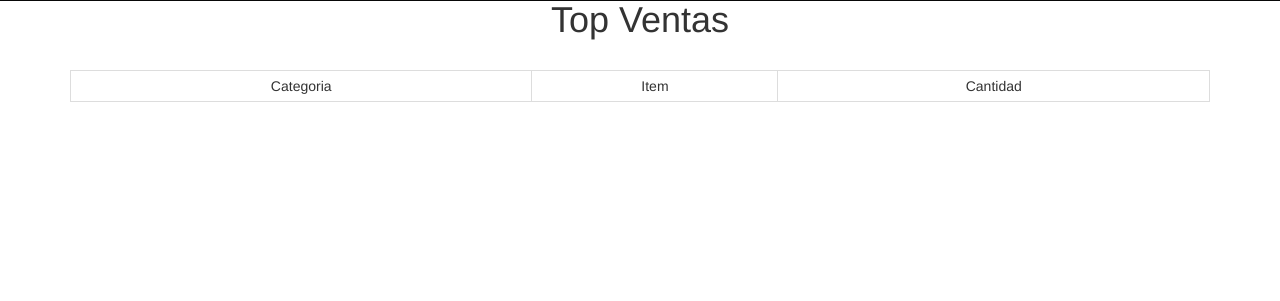
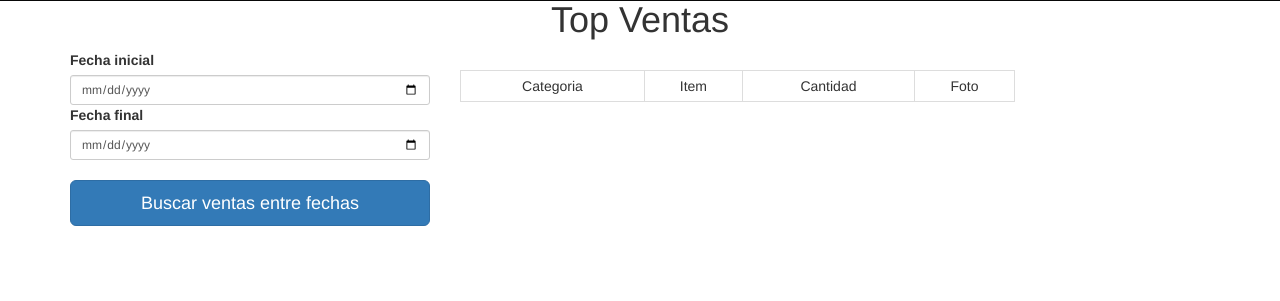
Before and after one commit to JeffreyLovelace/jauzled.com, a PHP site: page /Vistas/top.php in a window 1280 px wide. Shown: the part 80-381 px from the top of the page. Run offline with PHP 8.4, Linux system fonts and the light colour scheme; the visitor is signed in with stand-in values (Sample User, id 1); data that the repository does not hold is empty.

Commit message:
aumente fechas en Top Productos

```diff
--- a/Vistas/Reportes/tablaReportes.php
+++ b/Vistas/Reportes/tablaReportes.php
@@ -49,7 +49,9 @@
 </tr>
 
 <?php
+    $mTotal=0;
     while ($ver=mysqli_fetch_row($result)):
+
 ?>
 <tr>
     <td><?php echo $ver[4] ?></td>
@@ -73,6 +75,10 @@
 
 </tr>
 <?php
+    $mTotal+=$tot;
     endwhile;
 ?>
 </table>
+<?php
+    echo " <h2>TOTAL: $mTotal</h2>"
+?>
--- a/Vistas/Top/tablaTop.php
+++ b/Vistas/Top/tablaTop.php
@@ -9,8 +9,11 @@
         $dt->setTimestamp($timestamp); //adjust the object to correct timestamp
 
         $mes = $dt->format('m');
-
-        $sql="select c.categoria, a.item, SUM(b.cantidad) from producto a, detalleVentas b, categoria c, ventas d where d.id_venta=b.id_venta and a.id_producto=b.id_producto and c.id_categoria=a.id_categoria and month(d.fecha)=$mes group by(a.item) order by SUM(b.cantidad) DESC;";
+        if($_GET['dato']==1){
+            $sql="select c.categoria, a.item, SUM(b.cantidad), a.imagen from producto a, detalleVentas b, categoria c, ventas d where d.id_venta=b.id_venta and a.id_producto=b.id_producto and c.id_categoria=a.id_categoria and month(d.fecha)=$mes group by(a.item) order by SUM(b.cantidad) DESC;";
+        }else{
+            $sql="select c.categoria, a.item, SUM(b.cantidad) a.imagen from producto a, detalleVentas b, categoria c, ventas d where d.id_venta=b.id_venta and a.id_producto=b.id_producto and c.id_categoria=a.id_categoria and d.fecha BETWEEN '".$_GET['ini']."' AND '".$_GET['fin']."'  group by(a.item) order by SUM(b.cantidad) DESC;";
+        }
         $result=mysqli_query($conexion,$sql);
 ?>
 <br>
@@ -20,6 +23,7 @@
     <td>Categoria</td>
     <td>Item</td>
     <td>Cantidad</td>
+    <td>Foto</td>
 </tr>
 
 <?php
@@ -30,6 +34,7 @@
     <td><?php echo $ver[0] ?></td>
     <td><?php echo $ver[1] ?></td>
     <td><?php echo $ver[2] ?></td>
+    <td><img src="<?php echo $ver[3] ?>" alt=""></td>
 
 </tr>
 <?php
--- a/Vistas/top.php
+++ b/Vistas/top.php
@@ -14,7 +14,19 @@
                 <h1>Top Ventas</h1>
             </div>
             <div class="row">
-                <div class="col-sm-12">
+                <div class="col-sm-4">
+                    <form id="frmReporte">
+                            <label>Fecha inicial</label>
+                            <input type="date" id="fechaIni" name="fechaIni" class="form-control input-sm">
+
+                            <label>Fecha final</label>
+                            <input type="date" id="fechaFin" name="fechaFin" class="form-control input-sm">
+                            <br>
+                            <span class="btn btn-primary btn-lg btn-block" id="btnBuscarFecha">Buscar ventas entre fechas</span>
+                    </form>
+                </div>
+
+                <div class="col-sm-6">
                     <div id="tablaTopLoad"></div>
                 </div>
             </div>
@@ -26,8 +38,11 @@
 //Botones
     $(document).ready(function(){
 
-        $('#tablaTopLoad').load("Top/tablaTop.php");
+        $('#tablaTopLoad').load("Top/tablaTop.php?dato=1");
 
+        $('#btnBuscarFecha').click(function(){
+            $('#tablaTopLoad').load("Top/tablaTop.php?ini="+$( "#fechaIni" ).val()+"&fin="+$( "#fechaFin" ).val()+"&dato=2");
+		});
     });
 </script>
 <?php
```
